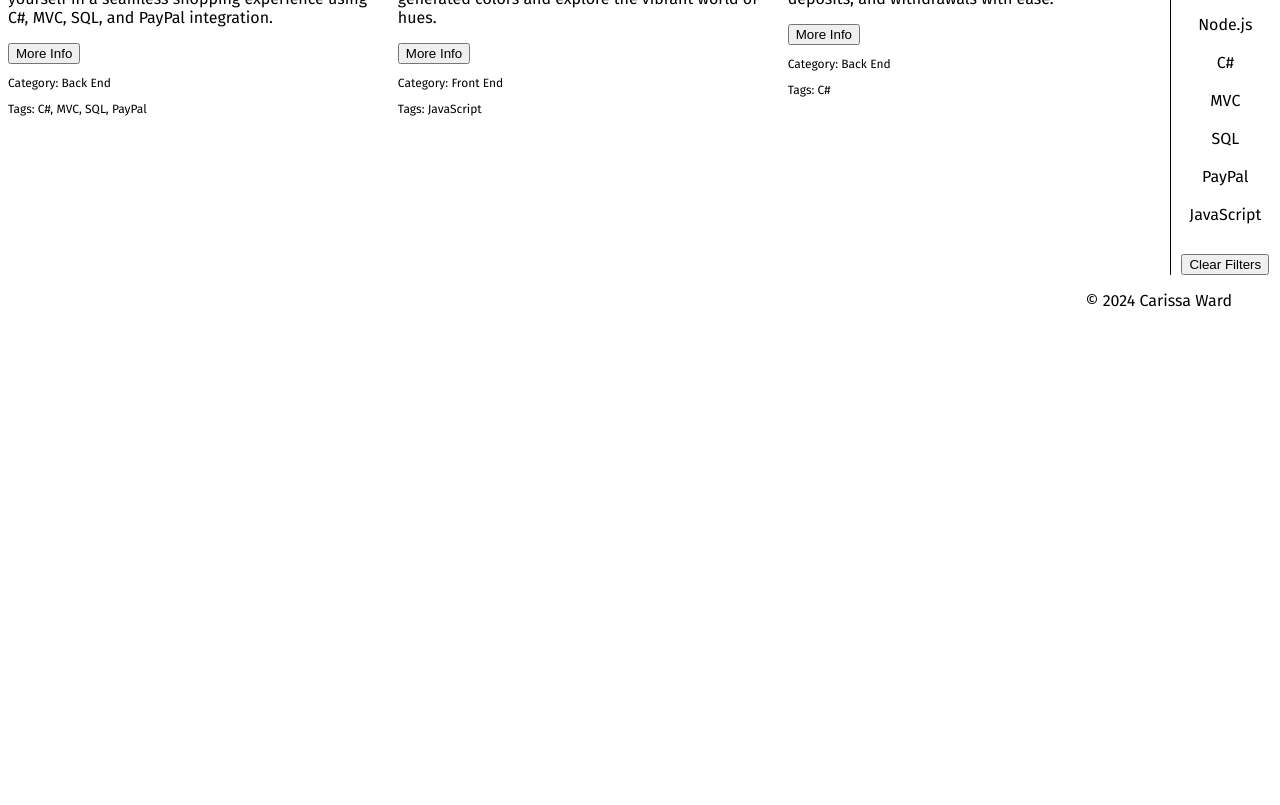
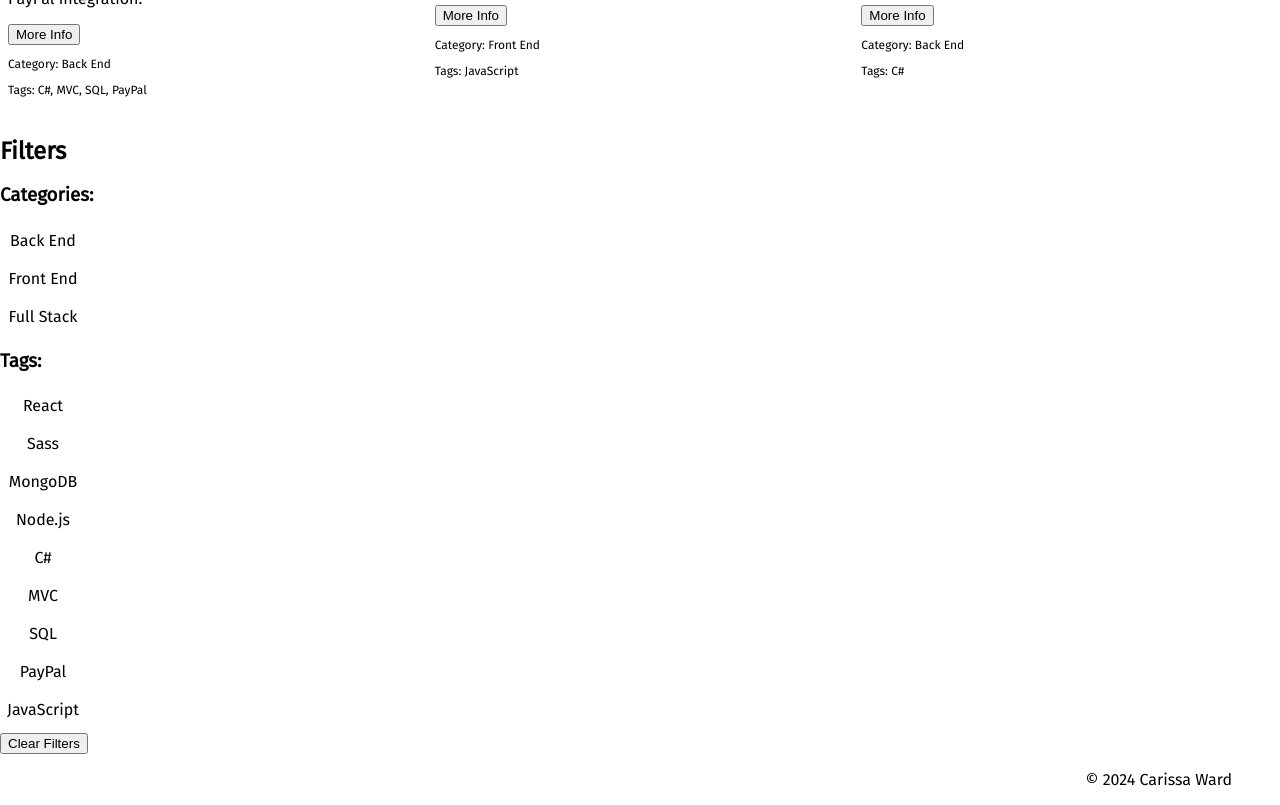
Before and after one commit to wardcarissa93/Portfolio, an Angular app: page /projects in a window 1280 px wide. Shown: the part 460-1265 px from the top of the page. Before the commit the page ends 800 px from the top, so only its background shows below. Built offline with nearby package versions, Linux system fonts and the light colour scheme.

Commit message:
filtering works again! just need to fix styling

```diff
--- a/src/app/app.component.html
+++ b/src/app/app.component.html
@@ -69,7 +69,7 @@
     <button (click)="clearSelectedProject()">Back</button>
     <app-project [project]="selectedProject"></app-project>
   </section> -->
-  <section class="filters">
+  <!-- <section class="filters">
     <h2>Filters</h2>
     <div id="categories">
       <app-categories
@@ -84,7 +84,7 @@
       ></app-tags>
     </div>
     <button (click)="clearFilters()">Clear Filters</button>
-  </section>
+  </section> -->
 </main>
 <footer>
   <p>&copy; {{ year }} {{ author }}</p>
--- a/src/app/app.module.ts
+++ b/src/app/app.module.ts
@@ -2,14 +2,10 @@ import { NgModule } from '@angular/core';
 import { BrowserModule } from '@angular/platform-browser';
 import { AppRoutingModule } from './app.routes'
 import { AppComponent } from './app.component';
-import { CategoriesComponent } from './components/categories/categories.component';
-import { TagsComponent } from './components/tags/tags.component';
 
 @NgModule({
     declarations: [
-        AppComponent,
-        CategoriesComponent,
-        TagsComponent,
+        AppComponent
     ],
     imports: [
         BrowserModule,
--- a/src/app/components/categories/categories.component.ts
+++ b/src/app/components/categories/categories.component.ts
@@ -1,13 +1,13 @@
 import { Component, Input, Output, EventEmitter, OnInit } from '@angular/core';
-// import { CommonModule } from '@angular/common';
+import { CommonModule } from '@angular/common';
 
 import { Category } from '../../models/category';
 import { CategoryService } from '../../services/category.service';
 
 @Component({
   selector: 'app-categories',
-  standalone: false,
-  // imports: [CommonModule],
+  standalone: true,
+  imports: [CommonModule],
   templateUrl: './categories.component.html',
   styleUrl: './categories.component.scss'
 })
--- a/src/app/components/projects/projects.component.html
+++ b/src/app/components/projects/projects.component.html
@@ -20,3 +20,19 @@
         </p>
     </div>
 </section>
+<section class="filters">
+    <h2>Filters</h2>
+    <div id="categories">
+      <app-categories
+        [categoryFilter]="categoryFilter"
+        (newCategoryFilterEvent)="setCategoryFilter($event)"
+      ></app-categories>
+    </div>
+    <div id="tags">
+      <app-tags
+        [tagFilter]="tagFilter"
+        (newTagFilterEvent)="setTagFilter($event)"
+      ></app-tags>
+    </div>
+    <button (click)="clearFilters()">Clear Filters</button>
+  </section>
--- a/src/app/components/tags/tags.component.ts
+++ b/src/app/components/tags/tags.component.ts
@@ -1,13 +1,13 @@
 import { Component, Input, Output, EventEmitter, OnInit } from '@angular/core';
-// import { CommonModule } from '@angular/common';
+import { CommonModule } from '@angular/common';
 
 import { Tag } from '../../models/tag';
 import { TagService } from '../../services/tag.service';
 
 @Component({
   selector: 'app-tags',
-  standalone: false,
-  // imports: [CommonModule],
+  standalone: true,
+  imports: [CommonModule],
   templateUrl: './tags.component.html',
   styleUrl: './tags.component.scss'
 })
```
Also changed, not shown: src/app/components/projects/projects.component.ts (+9 -1 lines).
